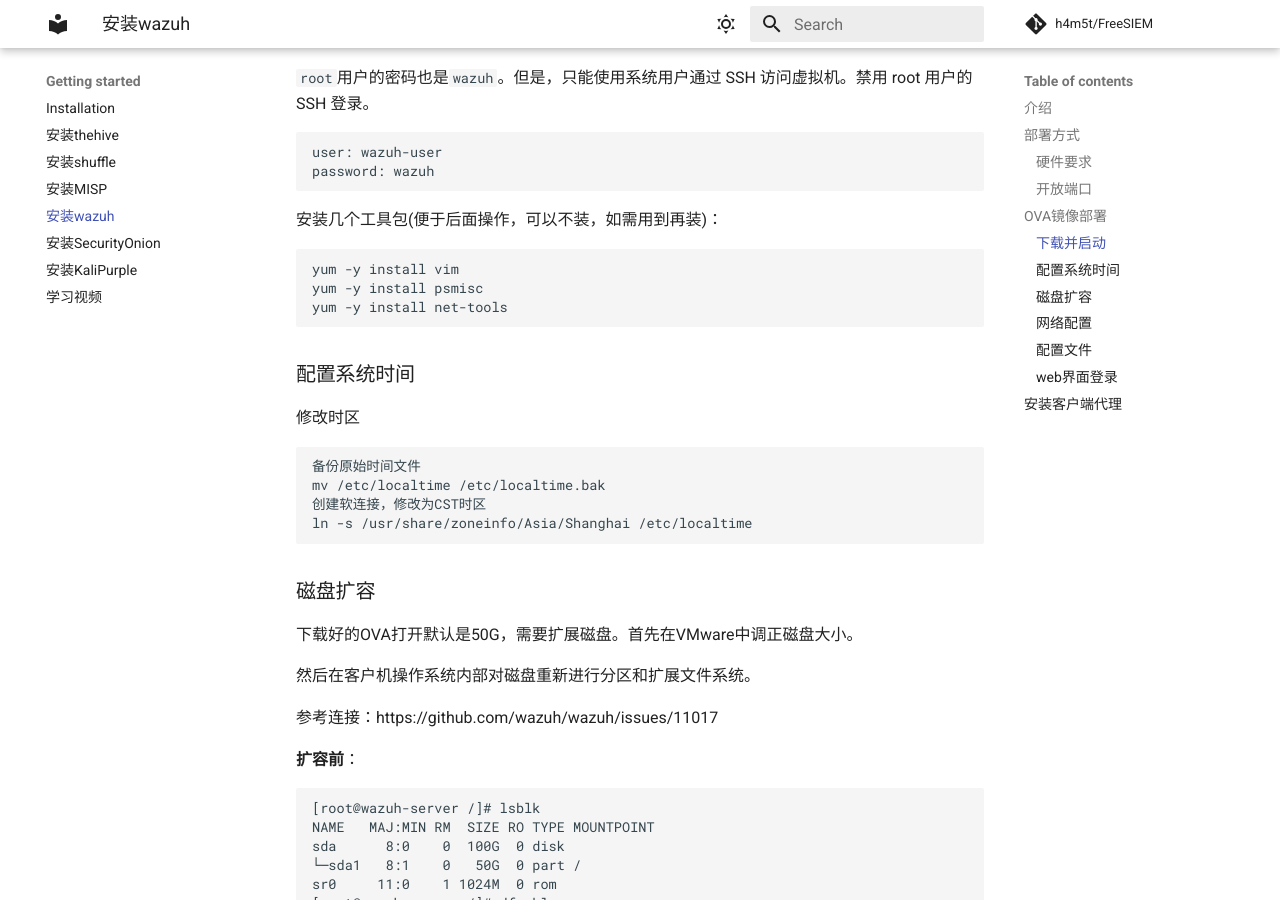
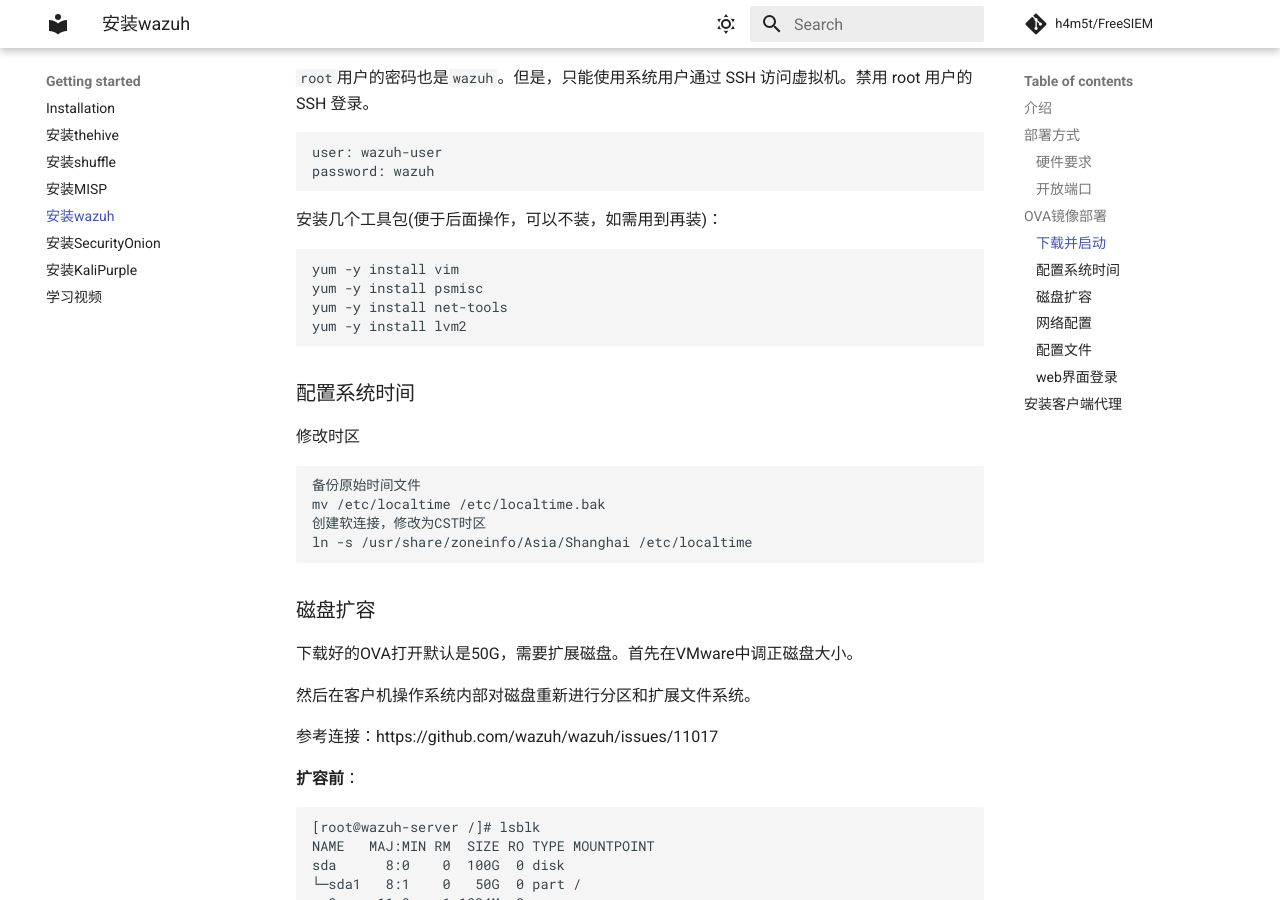
Before and after one commit to h4m5t/FreeSIEM, an MkDocs documentation site: the page built from docs/install_wazuh.md, in a window 1280 px wide and 900 px high, scrolled down 2287 px. Built offline with MkDocs 1.6.1 and Material for MkDocs 9.7.7, drawn with Linux system fonts in a browser that asks for light colours; comment, search, counter and statistics services are not loaded.

Commit message:
Update install_wazuh.md

````diff
--- a/docs/install_wazuh.md
+++ b/docs/install_wazuh.md
@@ -89,6 +89,7 @@
 yum -y install vim
 yum -y install psmisc
 yum -y install net-tools
+yum -y install lvm2
 ```
 
 ### 配置系统时间
````
